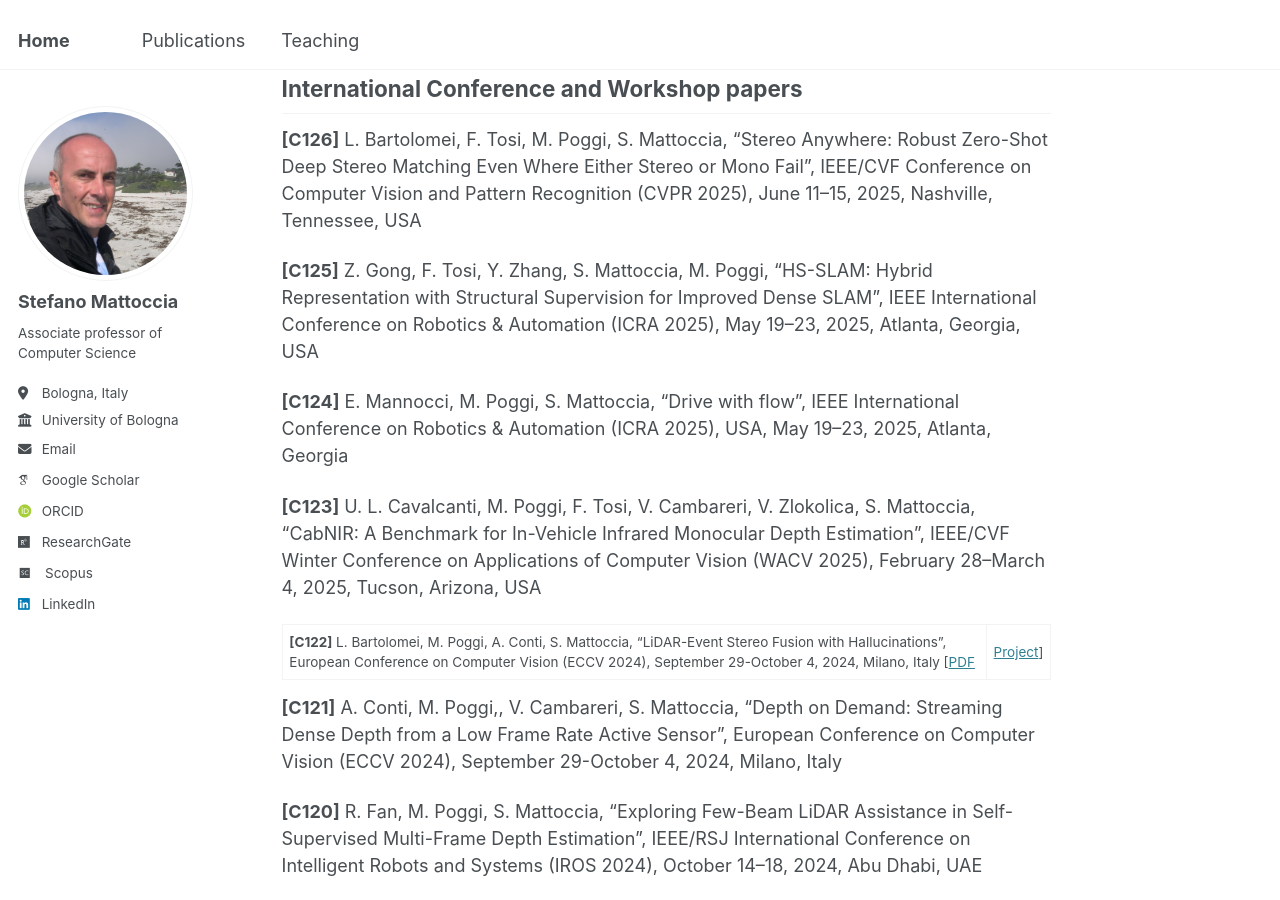
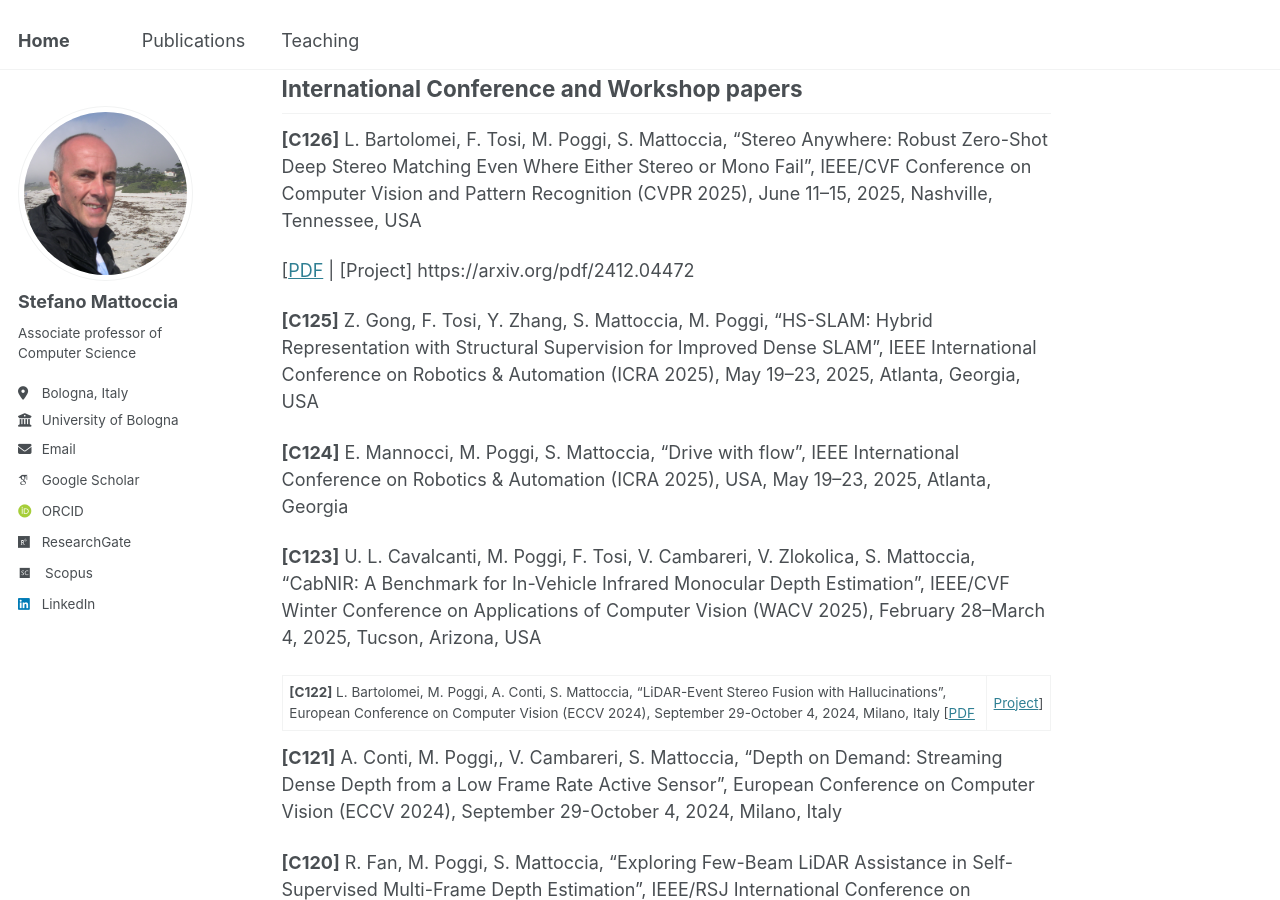
Before and after one commit to stefanomattoccia/stefanomattoccia.github.io, a Jekyll site: the page built from _pages/publications.md, in a window 1280 px wide and 900 px high, scrolled down 3933 px. Built offline with Jekyll 4.4.1, drawn with Linux system fonts in a browser that asks for light colours; some web fonts are replaced.

Commit message:
Update publications.md

```diff
--- a/_pages/publications.md
+++ b/_pages/publications.md
@@ -88,6 +88,9 @@ International Conference and Workshop papers
 ------
 
 **[C126]** L. Bartolomei, F. Tosi, M. Poggi, S. Mattoccia, “Stereo Anywhere: Robust Zero-Shot Deep Stereo Matching Even Where Either Stereo or Mono Fail”, IEEE/CVF Conference on Computer Vision and Pattern Recognition (CVPR 2025), June 11–15, 2025, Nashville, Tennessee, USA
+
+[[PDF](https://arxiv.org/pdf/2408.04633) | [Project]
+https://arxiv.org/pdf/2412.04472
 
 **[C125]** Z. Gong, F. Tosi, Y. Zhang, S. Mattoccia, M. Poggi, “HS-SLAM: Hybrid Representation with Structural Supervision for Improved Dense SLAM”, IEEE International Conference on Robotics & Automation (ICRA 2025), May 19–23, 2025, Atlanta, Georgia, USA
 
```
